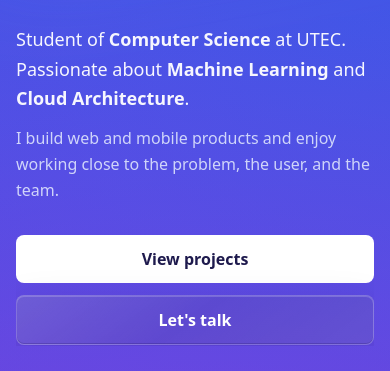
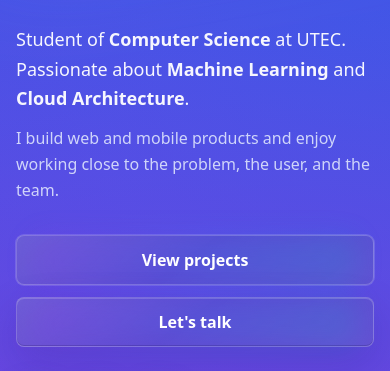
Before and after one commit to Edgar100800/main-portforlio, an Astro site: page / in a window 390 px wide. Shown: the part 638-1009 px from the top of the page. Built offline with nearby package versions, Linux system fonts and the light colour scheme; Astro itself is replaced by a stand-in of ours; animation ran at ten frames a second.

Commit message:
feat(ui): add glow halo to hero controls
- gradient ::after halo on hero CTAs and social icons, intensifies
  on hover/focus; CTA restyled from solid white to liquid glass
- drop clip-path from copy reveal so the halo isn't clipped
- reduced-motion: disable scale on glow, keep short fade

```diff
--- a/src/components/MainContent.tsx
+++ b/src/components/MainContent.tsx
@@ -46,24 +46,24 @@ const MainContent: React.FC = () => {
             </p>
           </div>
 
-          <div className="mb-8 flex flex-col gap-3 sm:flex-row">
-              <a href="#projects" className="inline-flex min-h-11 items-center justify-center rounded-md bg-white px-5 py-3 font-semibold text-indigo-950 transition-all hover:-translate-y-0.5 hover:bg-blue-50 active:translate-y-px focus-visible:outline-none focus-visible:ring-2 focus-visible:ring-white focus-visible:ring-offset-2 focus-visible:ring-offset-indigo-900">
+          <div className="mb-8 flex overflow-visible flex-col gap-3 sm:flex-row">
+              <a href="#projects" className="hero-glow-control hero-glow-action liquid-glass inline-flex min-h-11 items-center justify-center rounded-md px-5 py-3 font-semibold text-white ring-1 ring-white/15 transition-all hover:-translate-y-0.5 active:translate-y-px focus-visible:outline-none focus-visible:ring-2 focus-visible:ring-white">
               {t('home.buttons.projects')}
             </a>
             {linkedinLink && (
-              <a href={linkedinLink.href} target="_blank" rel="noopener noreferrer" className="liquid-glass inline-flex min-h-11 items-center justify-center rounded-md px-5 py-3 font-semibold text-white transition-all hover:-translate-y-0.5 active:translate-y-px focus-visible:outline-none focus-visible:ring-2 focus-visible:ring-white">
+              <a href={linkedinLink.href} target="_blank" rel="noopener noreferrer" className="hero-glow-control hero-glow-action liquid-glass inline-flex min-h-11 items-center justify-center rounded-md px-5 py-3 font-semibold text-white transition-all hover:-translate-y-0.5 active:translate-y-px focus-visible:outline-none focus-visible:ring-2 focus-visible:ring-white">
                 {t('home.buttons.contact')}
               </a>
             )}
           </div>
 
           {/* Social Links */}
-          <div className="flex items-center gap-4" aria-label={t('home.socialLinks')}>
+          <div className="flex items-center gap-4 overflow-visible" aria-label={t('home.socialLinks')}>
             {linkedinLink && (
               <a
                 href={linkedinLink.href}
                 aria-label="LinkedIn"
-                className="liquid-glass inline-flex h-11 w-11 items-center justify-center rounded-full text-white/85 transition-all hover:-translate-y-0.5 hover:text-white focus-visible:outline-none focus-visible:ring-2 focus-visible:ring-white"
+                className="hero-glow-control hero-glow-social liquid-glass inline-flex h-11 w-11 items-center justify-center rounded-full text-white/85 transition-all hover:-translate-y-0.5 hover:text-white focus-visible:outline-none focus-visible:ring-2 focus-visible:ring-white"
                 target="_blank"
                 rel="noopener noreferrer"
               >
@@ -74,7 +74,7 @@ const MainContent: React.FC = () => {
               <a
                 href={githubLink.href}
                 aria-label="GitHub"
-                className="liquid-glass inline-flex h-11 w-11 items-center justify-center rounded-full text-white/85 transition-all hover:-translate-y-0.5 hover:text-white focus-visible:outline-none focus-visible:ring-2 focus-visible:ring-white"
+                className="hero-glow-control hero-glow-social liquid-glass inline-flex h-11 w-11 items-center justify-center rounded-full text-white/85 transition-all hover:-translate-y-0.5 hover:text-white focus-visible:outline-none focus-visible:ring-2 focus-visible:ring-white"
                 target="_blank"
                 rel="noopener noreferrer"
               >
@@ -85,7 +85,7 @@ const MainContent: React.FC = () => {
               <a
                 href={instagramLink.href}
                 aria-label="Instagram"
-                className="liquid-glass inline-flex h-11 w-11 items-center justify-center rounded-full text-white/85 transition-all hover:-translate-y-0.5 hover:text-white focus-visible:outline-none focus-visible:ring-2 focus-visible:ring-white"
+                className="hero-glow-control hero-glow-social liquid-glass inline-flex h-11 w-11 items-center justify-center rounded-full text-white/85 transition-all hover:-translate-y-0.5 hover:text-white focus-visible:outline-none focus-visible:ring-2 focus-visible:ring-white"
                 target="_blank"
                 rel="noopener noreferrer"
               >
--- a/src/styles/global.css
+++ b/src/styles/global.css
@@ -237,17 +237,52 @@
   @keyframes hero-copy-reveal {
     from {
       opacity: 0;
-      clip-path: inset(0 0 35% 0);
       filter: blur(10px);
       transform: translate3d(0, 1.75rem, 0);
     }
 
     to {
       opacity: 1;
-      clip-path: inset(0);
       filter: blur(0);
       transform: translate3d(0, 0, 0);
     }
+  }
+
+  .hero-glow-control {
+    position: relative;
+    isolation: isolate;
+    overflow: visible;
+  }
+
+  .hero-glow-control::after {
+    position: absolute;
+    z-index: -1;
+    inset: -0.125rem;
+    border-radius: inherit;
+    background: linear-gradient(
+      120deg,
+      rgb(147 51 234 / 0.85),
+      rgb(59 130 246 / 0.78) 52%,
+      rgb(6 182 212 / 0.72)
+    );
+    content: "";
+    opacity: 0.22;
+    pointer-events: none;
+    transform: scale(0.9);
+    transition: opacity 300ms ease, transform 450ms cubic-bezier(0.16, 1, 0.3, 1);
+  }
+
+  .hero-glow-action::after {
+    filter: blur(1rem);
+  }
+
+  .hero-glow-social::after {
+    filter: blur(0.75rem);
+  }
+
+  .hero-glow-control:is(:hover, :focus-visible)::after {
+    opacity: 0.62;
+    transform: scale(1.08);
   }
 
   .projects-reveal-ready .projects-reveal-heading,
@@ -387,6 +422,14 @@
       animation: none;
     }
 
+    .hero-glow-control::after {
+      transition: opacity 150ms ease;
+    }
+
+    .hero-glow-control:is(:hover, :focus-visible)::after {
+      transform: none;
+    }
+
     .profile-image-aura {
       animation: none;
       opacity: 0.55;
```
